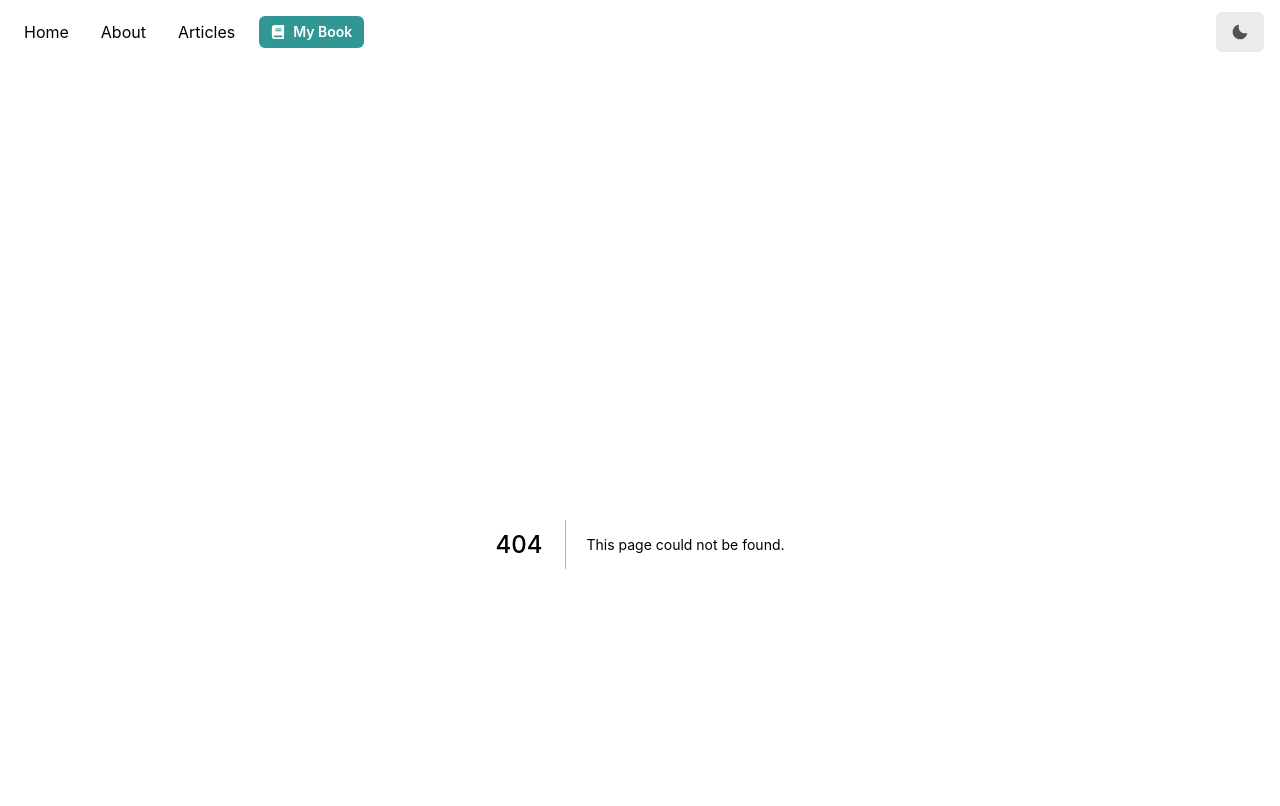
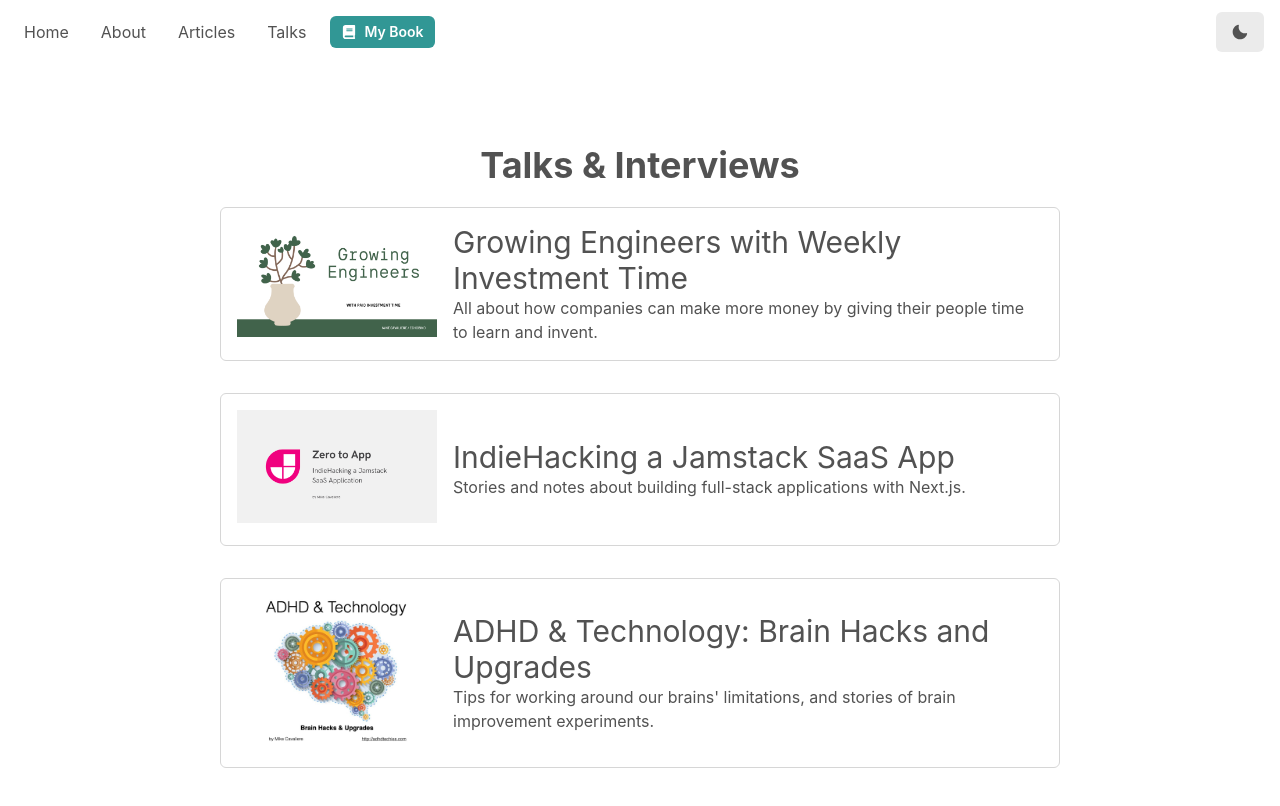
Before and after one commit to mcavaliere/mikecavaliere-com-next, a Next.js app: page /talks in a window 1280 px wide. Before the commit this address had no page. Shown: the top 806 px of the page. Built offline with nearby package versions, Linux system fonts and the light colour scheme.

Commit message:
feat: adds Talks page with list view.

```diff
--- a/components/Navbar.tsx
+++ b/components/Navbar.tsx
@@ -14,10 +14,7 @@ import {
 import { HamburgerIcon, CloseIcon, MoonIcon, SunIcon } from "@chakra-ui/icons";
 import NextLink from "next/link";
 import { FaBook } from "react-icons/fa";
-import { theme } from "lib/theme";
 import { NAVBAR_LINKS } from "lib/constants";
-
-const navbarColors = theme.colors.navbar;
 
 export type NavLinkProps = {
   children: ReactNode;
--- /dev/null
+++ b/components/TalkRow.tsx
@@ -0,0 +1,33 @@
+import { Box, Flex } from "@chakra-ui/react";
+import { Heading2, P } from "components/Headings";
+import Image from "next/image";
+
+export function TalkImage({
+  talk: { imageUrl: url, imageHeight: height, imageWidth: width },
+}): JSX.Element {
+  return (
+    <Box width={200} mr={4}>
+      <Image src={url} alt="talk" width={width} height={height} />
+    </Box>
+  );
+}
+
+export function TalkRow({ talk }) {
+  return (
+    <Flex
+      as="article"
+      width="100%"
+      align="center"
+      borderWidth={1}
+      borderRadius="md"
+      borderStyle="solid"
+      p={4}
+    >
+      {talk.imageUrl ? <TalkImage talk={talk} /> : null}
+      <Box flex="1">
+        <Heading2>{talk.title}</Heading2>
+        {talk.description ? <P>{talk.description}</P> : null}
+      </Box>
+    </Flex>
+  );
+}
--- a/data/talks.ts
+++ b/data/talks.ts
@@ -9,12 +9,18 @@ export type Talk = {
   description?: string;
   slidesUrl?: string;
   imageUrl?: string;
+  imageWidth?: number;
+  imageHeight?: number;
   presentedAt?: string;
 };
 
 export const Talks: Talk[] = [
   {
+    description:
+      "All about how companies can make more money by giving their people time to learn and invent.",
     imageUrl: "/images/talks/growing-engineers-with-paid-investment-time.png",
+    imageHeight: 809,
+    imageWidth: 1440,
     presentedAt: "Craft Conference 2022",
     slidesUrl:
       "https://www.slideshare.net/mcavaliere/growing-engineers-with-paid-investment-timepdf",
@@ -23,6 +29,11 @@ export const Talks: Talk[] = [
     videoUrl: "https://www.youtube.com/watch?v=vjrgNuxkdOo",
   },
   {
+    description:
+      "Stories and notes about building full-stack applications with Next.js.",
+    imageHeight: 809,
+    imageWidth: 1440,
+    imageUrl: "/images/talks/indie-hacking-a-jamstack-saas-application.png",
     presentedAt: "Prisma Day 2021",
     slidesUrl:
       "https://www.slideshare.net/mcavaliere/indiehacking-a-jamstack-saas-apppdf",
@@ -30,7 +41,11 @@ export const Talks: Talk[] = [
     videoUrl: "https://www.youtube.com/watch?v=4r75wcg0Fd8&ab_channel=Prisma",
   },
   {
-    imageUrl: "/images/talks/brain-hacks-and-upgrades-presentation.jpg",
+    description:
+      "Tips for working around our brains' limitations, and stories of brain improvement experiments.",
+    imageHeight: 768,
+    imageWidth: 1024,
+    imageUrl: "/images/talks/brain-hacks-and-upgrades-presentation.jpeg",
     slidesUrl:
       "https://www.slideshare.net/mcavaliere/adhd-technology-brain-hacks-and-upgrades-251929870",
     title: "ADHD & Technology: Brain Hacks and Upgrades",
--- a/lib/constants.ts
+++ b/lib/constants.ts
@@ -8,6 +8,7 @@ export const NAVBAR_LINKS = [
   { slug: "home", title: "Home", href: "/" },
   { slug: "about", title: "About", href: "/about" },
   { slug: "articles", title: "Articles", href: "/posts" },
+  { slug: "talks", title: "Talks", href: "/talks" },
   // { slug: "talks", title: "Talks", href: "/talks" },
 ];
 
--- /dev/null
+++ b/pages/talks/index.tsx
@@ -0,0 +1,18 @@
+import { VStack } from "@chakra-ui/react";
+import { Heading1 } from "components/Headings";
+import { TalkRow } from "components/TalkRow";
+import { Talks } from "data/talks";
+
+export default function TalksPage() {
+  return (
+    <>
+      <Heading1 textAlign="center">Talks & Interviews</Heading1>
+
+      <VStack spacing={8} padding={[0, 5]}>
+        {Talks.map((talk) => (
+          <TalkRow talk={talk} key={talk.title} />
+        ))}
+      </VStack>
+    </>
+  );
+}
```
